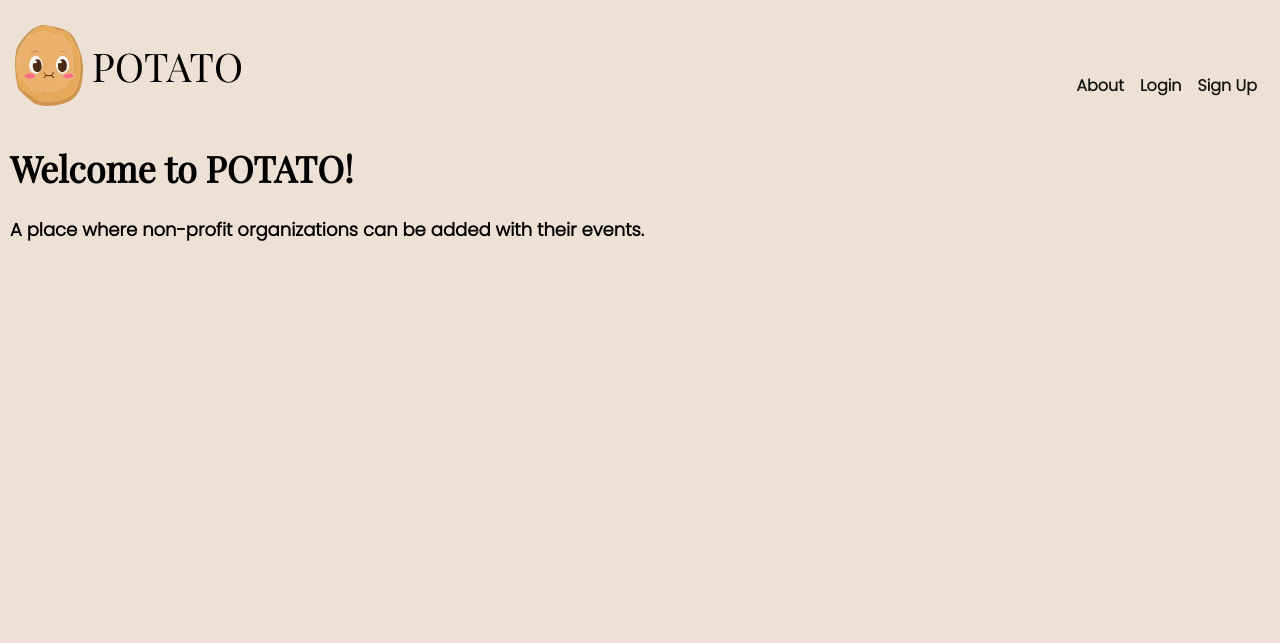
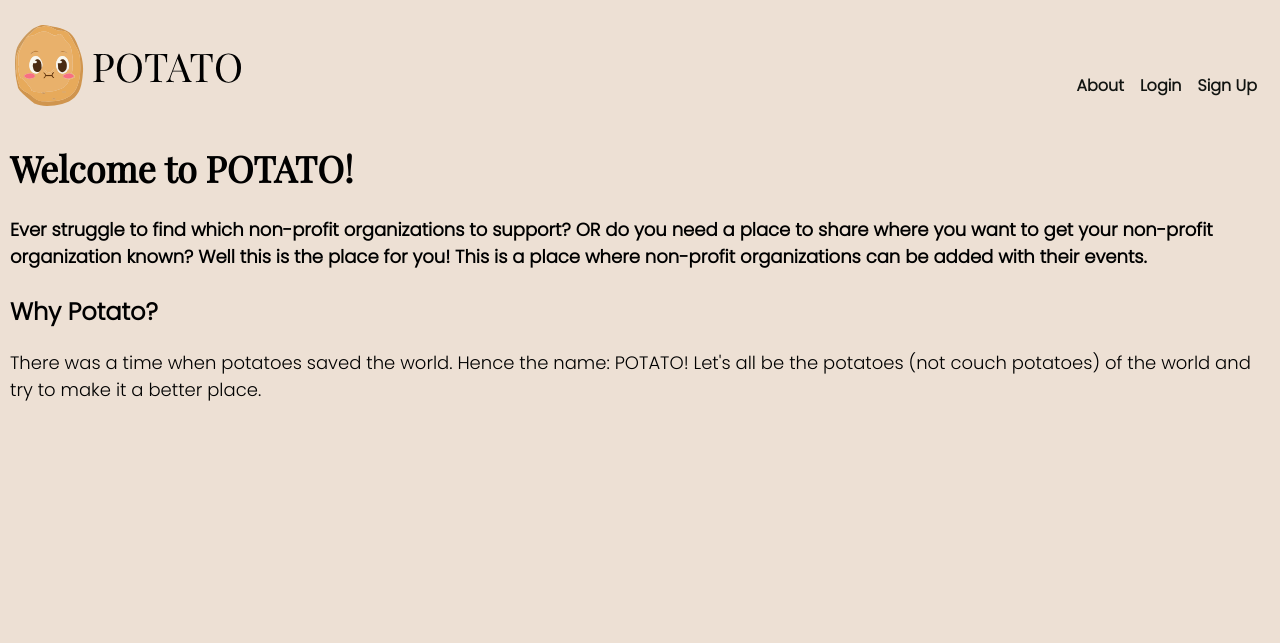
Before and after one commit to imcocokim/npo-collector, a Django app: page /about/ in a window 1280 px wide. Shown: the top 643 px of the page. Run offline with Django 4.2, Linux system fonts and the light colour scheme.

Commit message:
edit README

```diff
--- a/main_app/templates/about.html
+++ b/main_app/templates/about.html
@@ -7,7 +7,8 @@
 
 {% block content %}
 <h1>Welcome to POTATO!<h1>
-<p>A place where non-profit organizations can be added with their events.</p>
-
+<p>Ever struggle to find which non-profit organizations to support? OR do you need a place to share where you want to get your non-profit organization known? Well this is the place for you! This is a place where non-profit organizations can be added with their events.</p>
+<h2>Why Potato?</h2>
+<p>There was a time when potatoes saved the world. Hence the name: POTATO! Let's all be the potatoes (not couch potatoes) of the world and try to make it a better place. </p>
 
 {% endblock content %}
```
Also changed, not shown: README.md.
